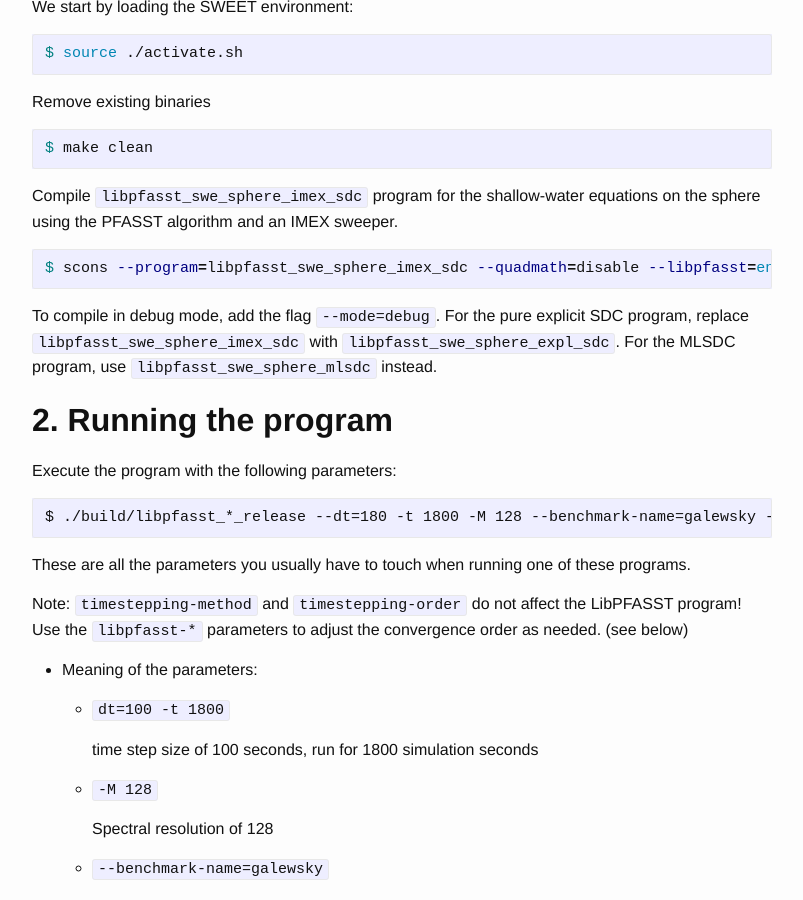
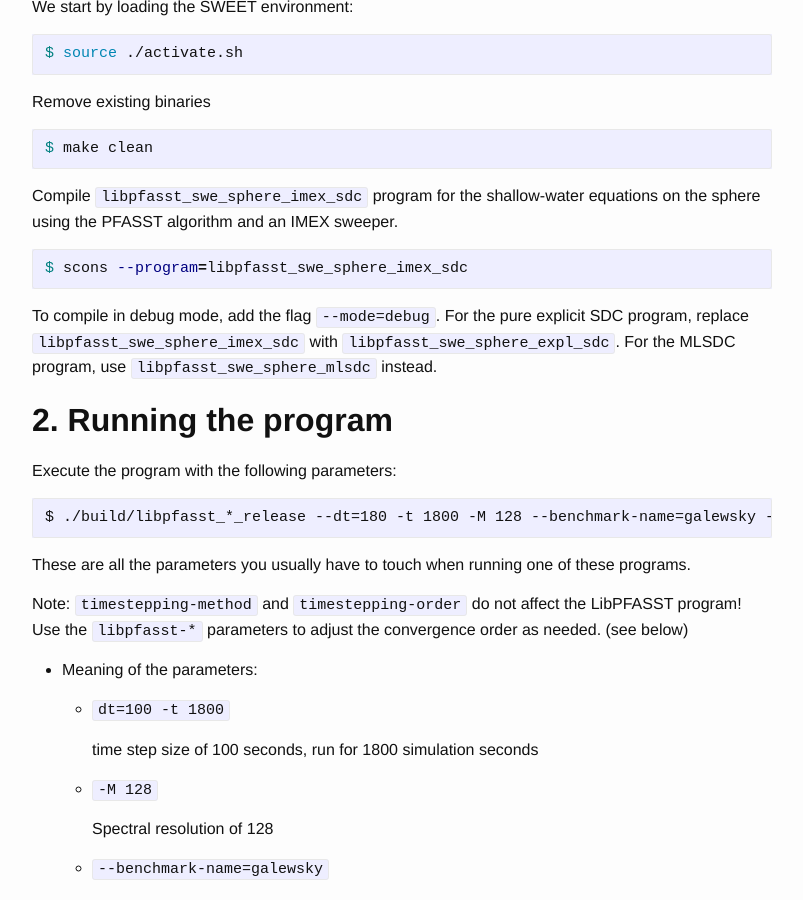
Before and after one commit to schreiberx/sweetsite, a Jekyll site: the page built from tutorials/libpfasst_swe_sphere.md, in a window 1280 px wide and 900 px high, scrolled down 417 px. Shown: the whole window, without its empty margins (238-1041 px from the left). Built offline with Jekyll 4.4.1, drawn with Linux system fonts in a browser that asks for light colours; some of the changed lines change nothing that is shown.

Commit message:
Remove superfluous compilation settings
All compile options in the main.cpp file header are now supported.
Thus, these extra options aren't necessary to compile the LibPFASST programs anymore

````diff
--- a/tutorials/libpfasst_swe_sphere.md
+++ b/tutorials/libpfasst_swe_sphere.md
@@ -27,7 +27,7 @@ $ make clean
 Compile `libpfasst_swe_sphere_imex_sdc` program for the shallow-water equations on the sphere using the PFASST algorithm and an IMEX sweeper.
 
 ```bash
-$ scons --program=libpfasst_swe_sphere_imex_sdc --quadmath=disable --libpfasst=enable --sweet-mpi=enable --libsph=enable --plane-spectral-space=disable --sphere-spectral-space=enable --threading=off --libfft=enable --sphere-spectral-dealiasing=enable
+$ scons --program=libpfasst_swe_sphere_imex_sdc
 ```
 
 To compile in debug mode, add the flag `--mode=debug`.
````
